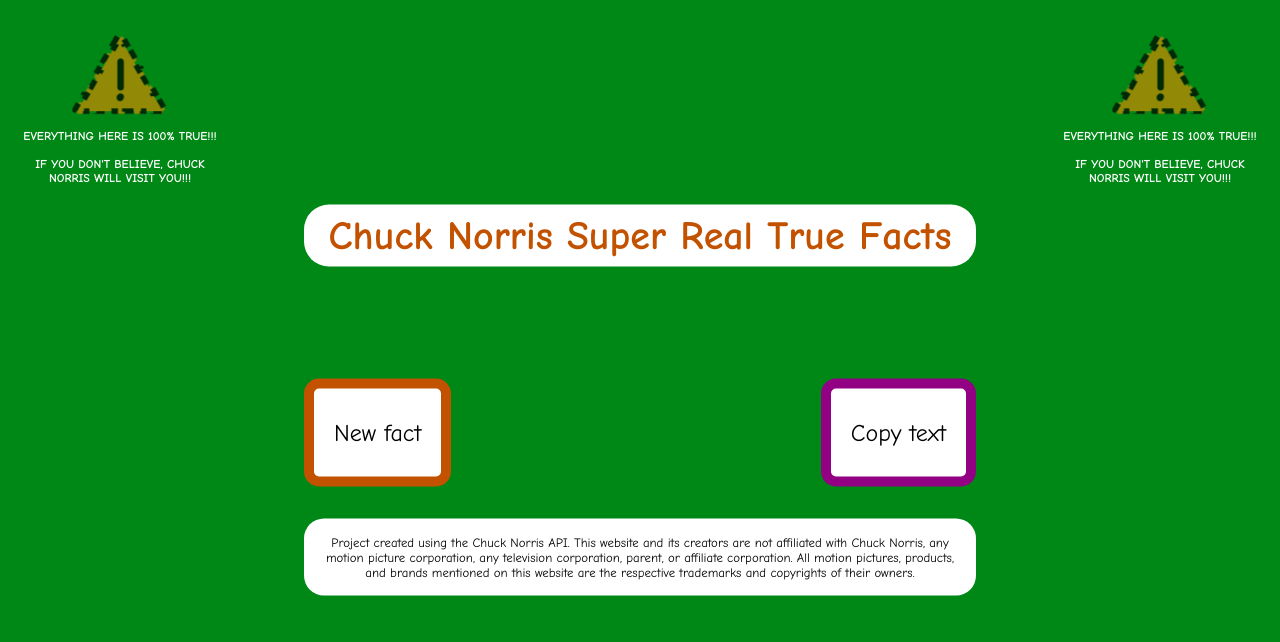
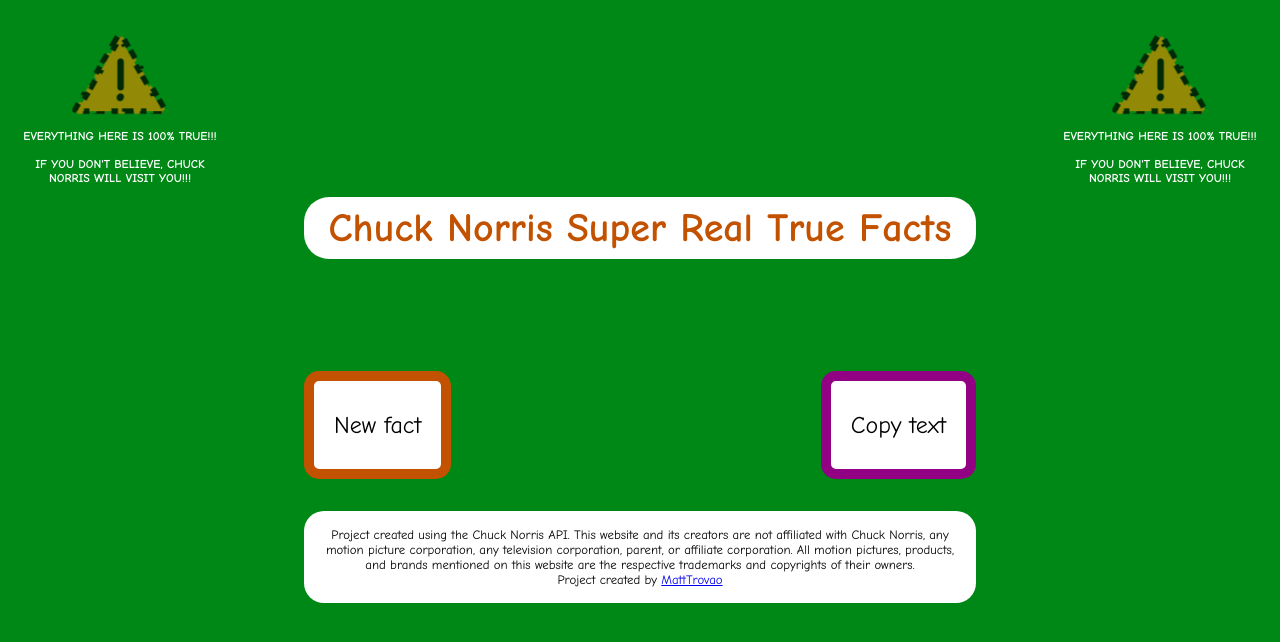
Before and after one commit to MattTrovao/ChuckNorris_Facts, a Vue app: page / in a window 1280 px wide. Shown: the top 642 px of the page. Built offline with nearby package versions, Linux system fonts and the light colour scheme; no server answers.

Commit message:
feat: add credits in the footer

```diff
--- a/src/App.vue
+++ b/src/App.vue
@@ -12,7 +12,8 @@
 
     <footer class="footer">
       <p class="footer__text">
-        Project created using the Chuck Norris API. This website and its creators are not affiliated with Chuck Norris, any motion picture corporation, any television corporation, parent, or affiliate corporation. All motion pictures, products, and brands mentioned on this website are the respective trademarks and copyrights of their owners.
+        Project created using the Chuck Norris API. This website and its creators are not affiliated with Chuck Norris, any motion picture corporation, any television corporation, parent, or affiliate corporation. All motion pictures, products, and brands mentioned on this website are the respective trademarks and copyrights of their owners. <br/>
+        Project created by <a href="https://github.com/MattTrovao" target="_blank" rel="noopener noreferrer">MattTrovao</a>
       </p>
     </footer>
   </div>
```
